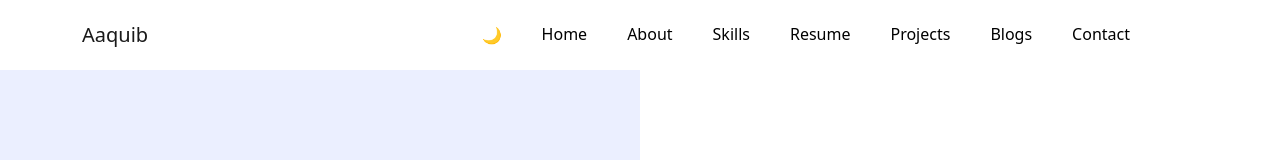
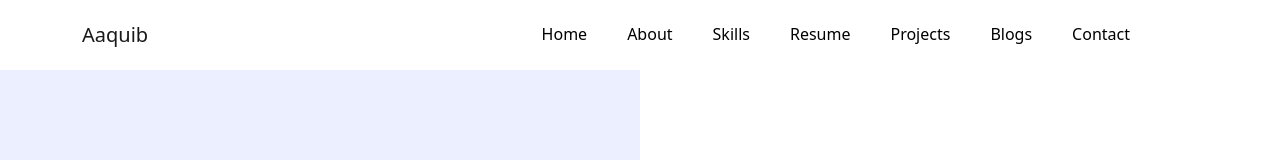
Before and after one commit to killcodeX/next-portfolio, a Next.js app: page / in a window 1280 px wide. Shown: the top 160 px of the page. Built offline with nearby package versions, Linux system fonts and the light colour scheme.

Commit message:
fixed bugs

```diff
--- a/components/Header/index.js
+++ b/components/Header/index.js
@@ -55,7 +55,7 @@ export default function Header() {
         {width > 650 ? (
           <div className="d-flex flex-row-reverse collapse navbar-collapse px-5">
             <ul className="navbar-nav nav ml-auto d-flex align-items-center">
-              <li
+              {/* <li
                 className="nav-item"
                 onClick={() => setTheme(theme === "dark" ? "light" : "dark")}
               >
@@ -65,7 +65,7 @@ export default function Header() {
                   ) : (
                     <span className="nav-link">🌙</span>
                   ))}
-              </li>
+              </li> */}
               <li
                 className="nav-item"
                 onClick={() => setCurrentLink("/#home-section")}
--- a/pages/index.js
+++ b/pages/index.js
@@ -15,7 +15,7 @@ import Footer from "../components/Footer";
 export default function Home() {
   useEffect(() => {
     AOS.init({
-      offset: 300,
+      offset: 100,
       delay: 0,
       duration: 800,
       easing: "slide",
```
